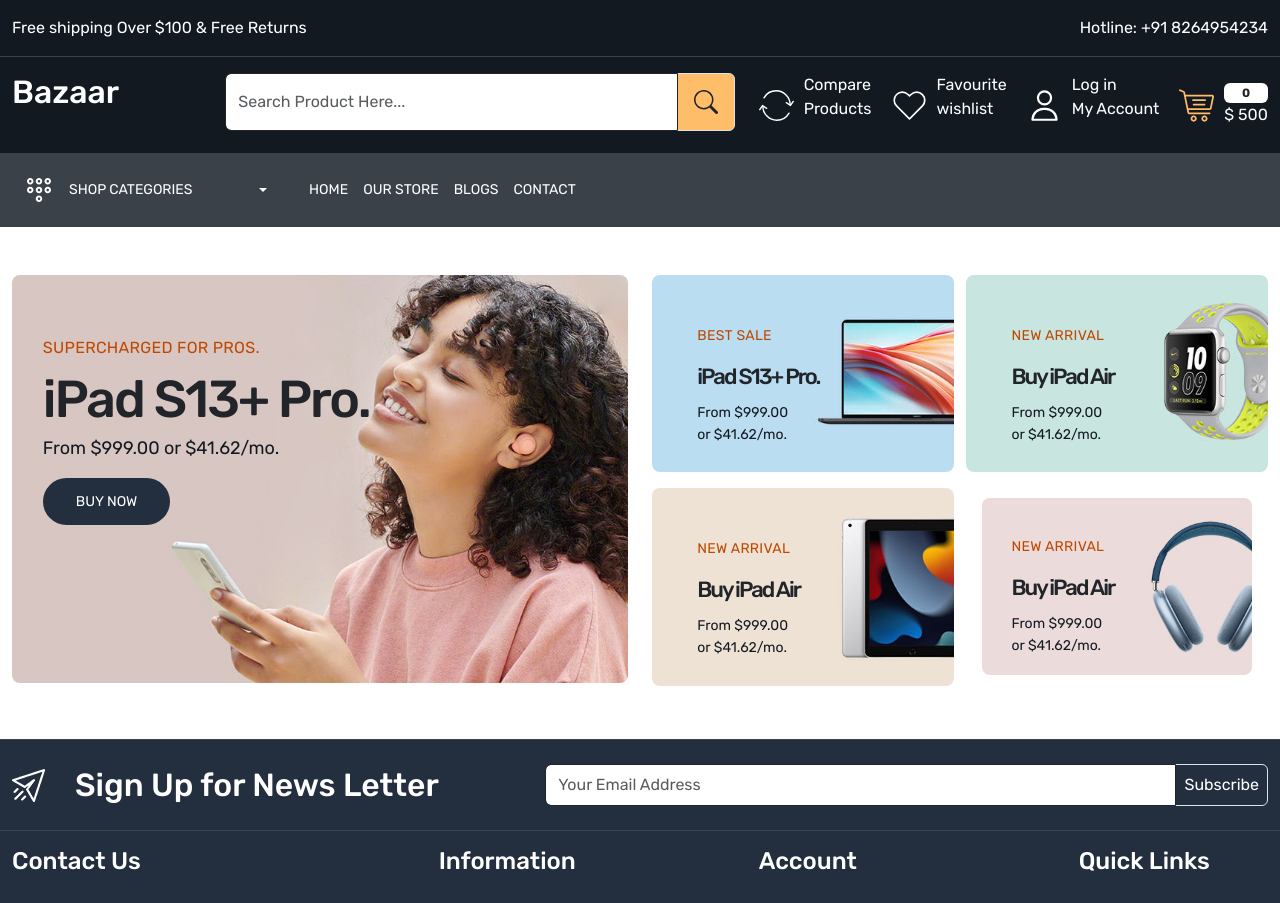
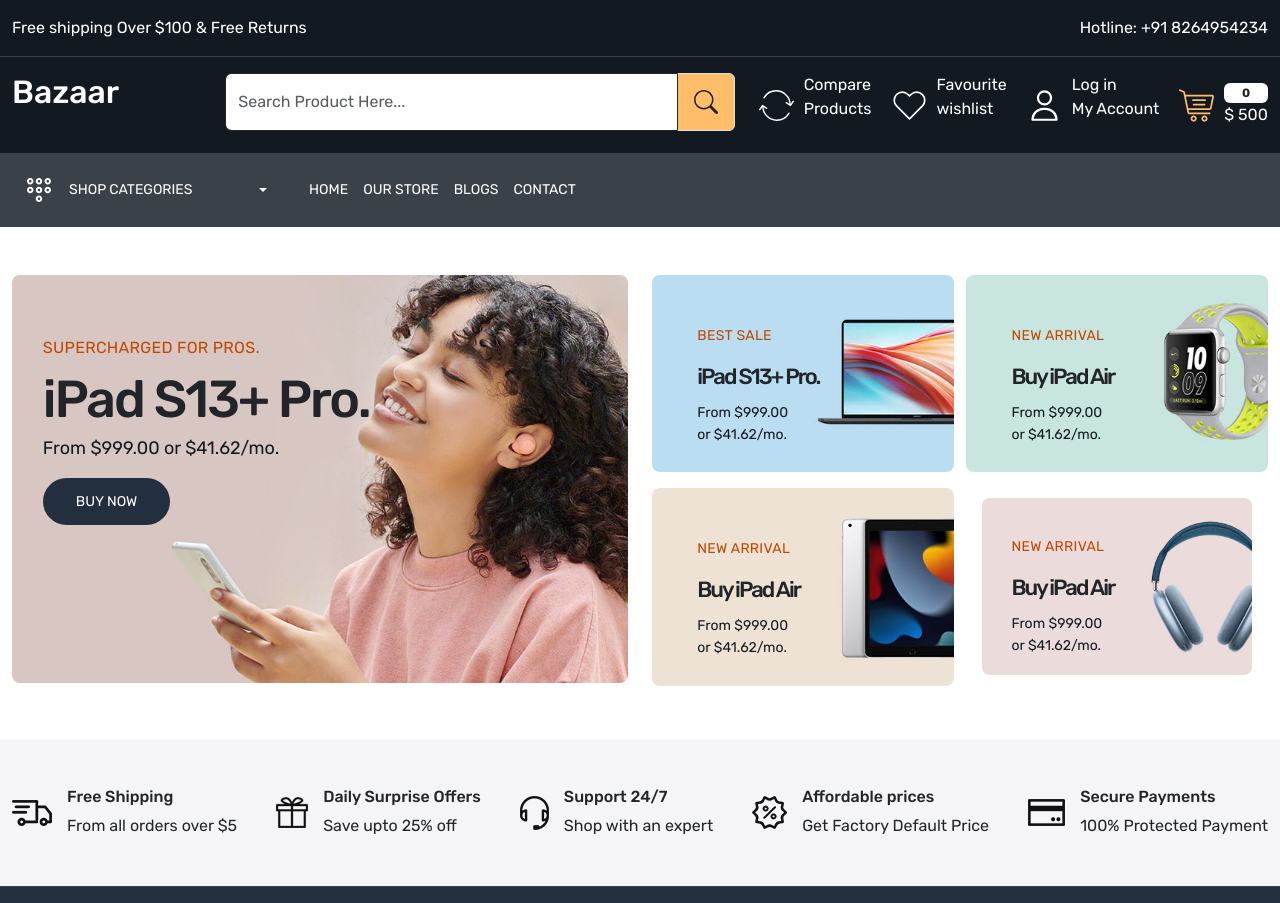
Before and after one commit to urvashi1210/Bazaar-An-Amazon-Clone, a React (Create React App) app in the folder client/: page / in a window 1280 px wide. Shown: the top 903 px of the page. Built offline with nearby package versions, Linux system fonts and the light colour scheme.

Commit message:
designed wrapper section-2 of home page

```diff
--- a/client/src/App.css
+++ b/client/src/App.css
@@ -9,6 +9,7 @@
   --color-febd69:#febd69;
   --color-232f3e:#232f3e;
   --color-bf4800:#bf4800;
+  --color-f5f5f7:#f5f5f7;
 }
 body{
   font-family:"Rubik",sans-serif;
@@ -175,4 +176,12 @@
 .small-banner{
   width:49%
 }
+
+/*home wrapper 2*/
+.home-wrapper-2{
+  background-color:var(--color-f5f5f7);
+}
+
+/*home wrapper 2 ends*/
+
 /*Home page ends*/
--- a/client/src/pages/Home.js
+++ b/client/src/pages/Home.js
@@ -88,6 +88,51 @@
       </div>
     </div>
   </section>
+  <section className="home-wrapper-2 py-5">
+    <div className="container-xxl">
+      <div className="row">
+        <div className="col-12">
+          <div className="services d-flex align-items-center justify-content-between">
+            <div className="d-flex align-items-center gap-15">
+              <img src="images/service.png" alt="services"/>
+              <div>
+                <h6>Free Shipping</h6>
+                <p className="mb-0">From all orders over $5</p>
+              </div>
+            </div>
+            <div className="d-flex align-items-center gap-15">
+              <img src="images/service-02.png" alt="services"/>
+              <div>
+                <h6>Daily Surprise Offers</h6>
+                <p className="mb-0">Save upto 25% off</p>
+              </div>
+            </div>
+            <div className="d-flex align-items-center gap-15">
+              <img src="images/service-03.png" alt="services"/>
+              <div>
+                <h6>Support 24/7</h6>
+                <p className="mb-0">Shop with an expert</p>
+              </div>
+            </div>
+            <div className="d-flex align-items-center gap-15">
+              <img src="images/service-04.png" alt="services"/>
+              <div>
+                <h6>Affordable prices</h6>
+                <p className="mb-0">Get Factory Default Price</p>
+              </div>
+            </div>
+            <div className="d-flex align-items-center gap-15">
+              <img src="images/service-05.png" alt="services"/>
+              <div>
+                <h6>Secure Payments</h6>
+                <p className="mb-0">100% Protected Payment</p>
+              </div>
+            </div>
+          </div>
+        </div>
+      </div>
+    </div>
+  </section>
   </>
 }
 
```
